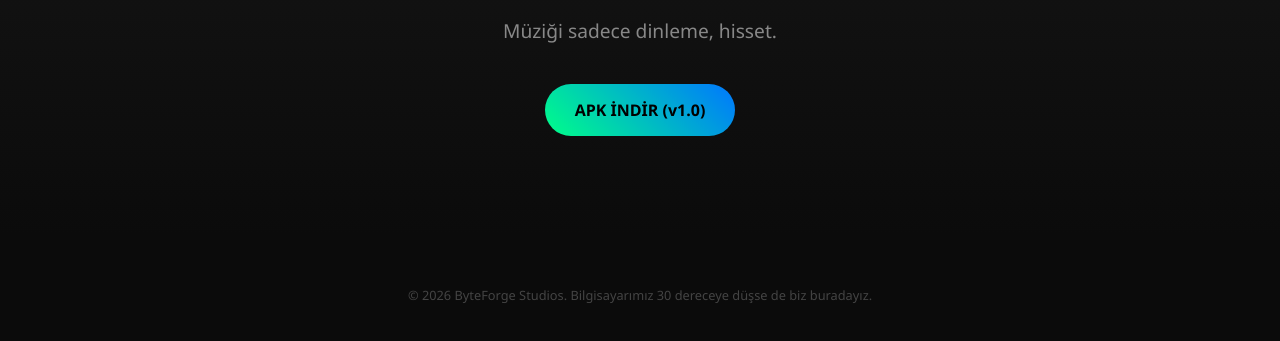
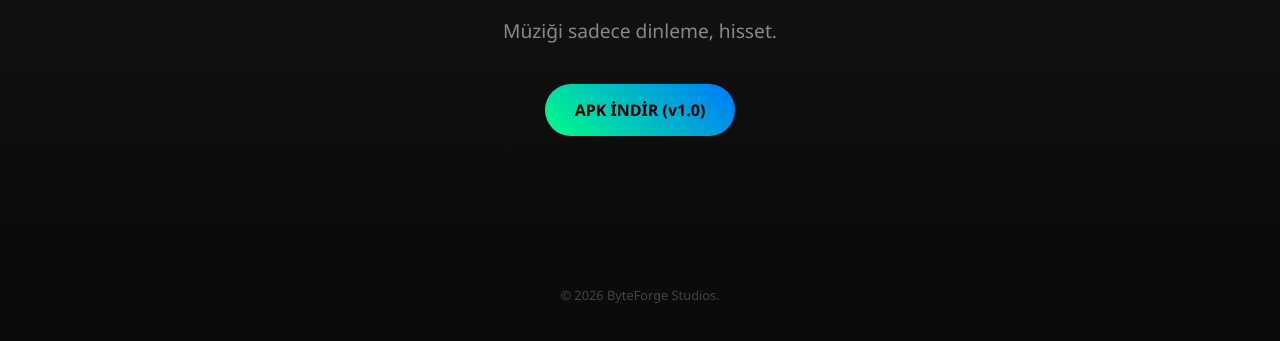
Before and after one commit to 55musti04/ByteForge-Studios, a plain HTML site: page index.html in a window 1280 px wide. Shown: the part 333-674 px from the top of the page. Drawn offline with Linux system fonts and the light colour scheme.

Commit message:
Simplify footer text in index.html
Removed unnecessary text from footer.

```diff
--- a/İndex.html
+++ b/index.html
@@ -43,7 +43,7 @@
         <a href="LINK_BURAYA" class="btn">APK İNDİR (v1.0)</a>
     </div>
     <div class="footer">
-        © 2026 ByteForge Studios. Bilgisayarımız 30 dereceye düşse de biz buradayız.
+        © 2026 ByteForge Studios.
     </div>
 </body>
 </html>
```
